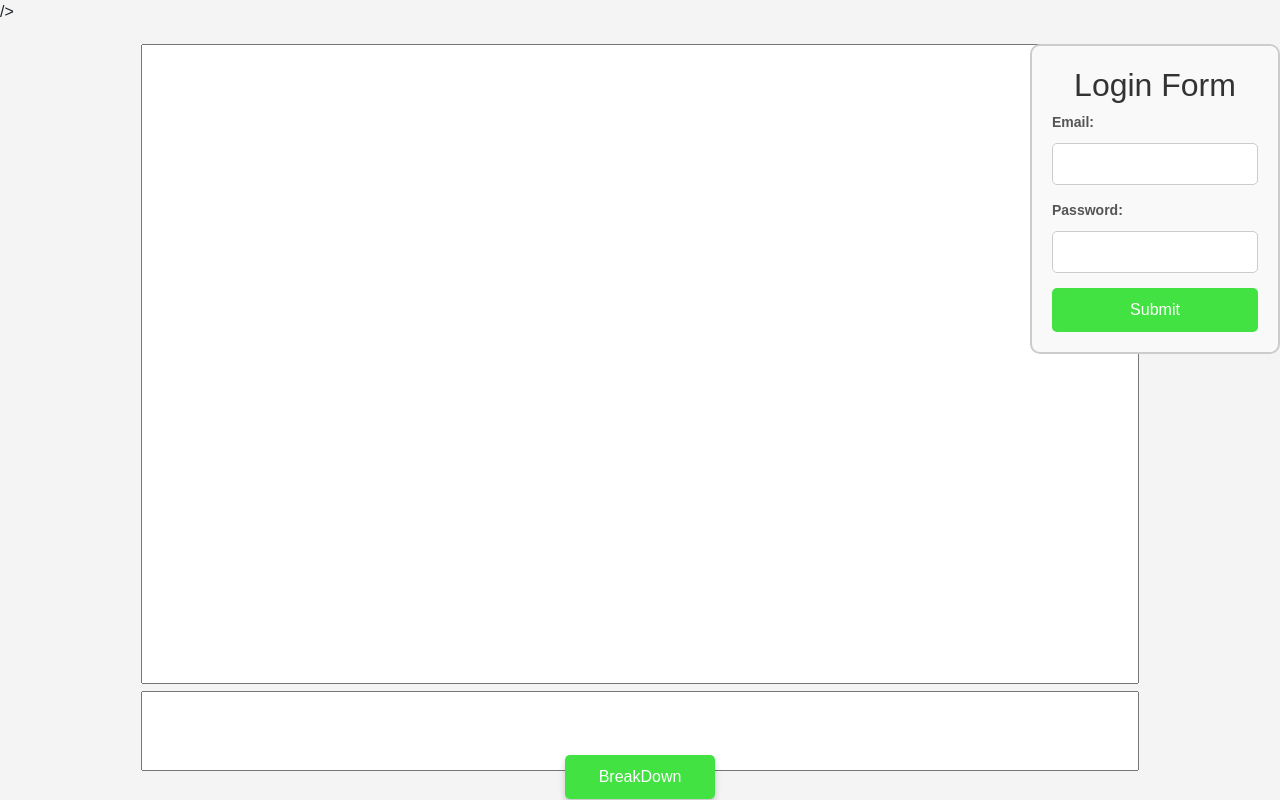
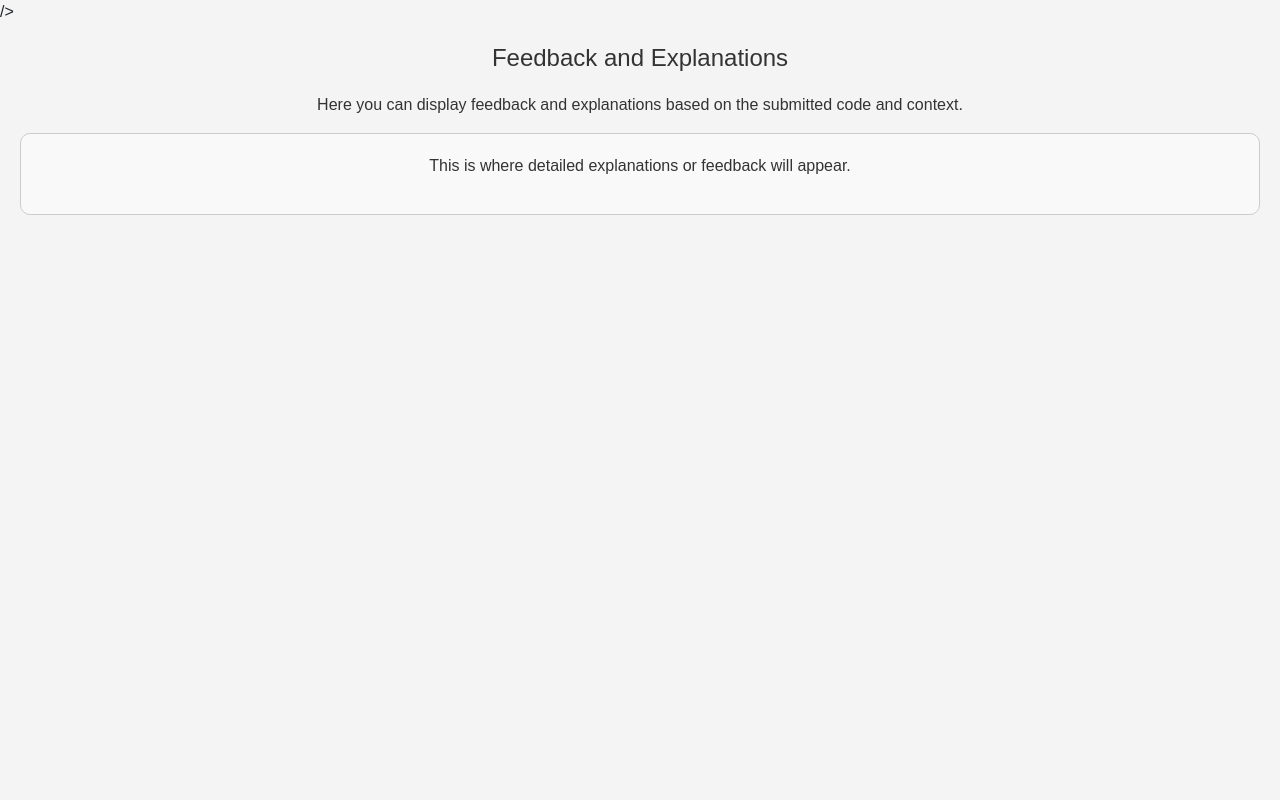
Before and after one commit to COS420-Fall24/TeamH, a React (Create React App) app in the folder nocom/: page /feedback in a window 1280 px wide. Shown: the top 800 px of the page. Built offline with nearby package versions, Linux system fonts and the light colour scheme.

Commit message:
linked breakdown to feedback

```diff
--- a/nocom/package.json
+++ b/nocom/package.json
@@ -14,6 +14,7 @@
     "@fortawesome/fontawesome-free": "^6.7.1",
     "react": "^18.0.0",
     "react-dom": "^18.0.0",
+    "react-router-dom": "^7.0.1",
     "react-scripts": "^5.0.1"
   },
   "browserslist": {
--- a/nocom/src/App.js
+++ b/nocom/src/App.js
@@ -1,17 +1,40 @@
 import React from 'react';
 import './App.css';
-import Input from './Input';
-import LoginWidget from './LoginWidget'; // Your existing login component
-import Account from './Account'; // Updated Account component
+import { BrowserRouter as Router, Routes, Route } from 'react-router-dom';
+import Input from './components/Input';
+import LoginWidget from './components/LoginWidget';
+import Account from './components/Account';
+import Feedback from './components/Feedback/Feedback'; // Import the new Feedback screen
 import '@fortawesome/fontawesome-free/css/all.min.css';
 
 const App = () => {
   return (
-    <div>
-      <LoginWidget />
-      <Account /> {/* Account now handles its own interactions (dropdown or modal) */}
-      <Input />
-    </div>
+    <Router>
+      <Routes>
+        {/* Input screen route */}
+        <Route
+          path="/"
+          element={
+            <div>
+              <LoginWidget />
+              <Account />
+              <Input />
+            </div>
+          }
+        />
+
+        {/* Feedback/Explanations screen route */}
+        <Route
+          path="/feedback"
+          element={
+            <div>
+              <Account />
+              <Feedback />
+            </div>
+          }
+        />
+      </Routes>
+    </Router>
   );
 };
 
--- /dev/null
+++ b/nocom/src/components/Feedback/Feedback.css
@@ -0,0 +1,18 @@
+.feedback {
+    text-align: center;
+    padding: 20px;
+    font-family: Arial, sans-serif;
+    color: #333;
+  }
+
+  .feedback h1 {
+    font-size: 24px;
+    margin-bottom: 20px;
+  }
+
+  .feedback-content {
+    padding: 20px;
+    background-color: #f9f9f9;
+    border: 1px solid #ccc;
+    border-radius: 10px;
+  }
--- /dev/null
+++ b/nocom/src/components/Feedback/Feedback.js
@@ -0,0 +1,18 @@
+import React from 'react';
+import './Feedback.css';
+
+function Feedback() {
+  return (
+    <div className="feedback">
+      <h1>Feedback and Explanations</h1>
+      <p>Here you can display feedback and explanations based on the submitted code and context.</p>
+
+      {/* Add more components or functionality as needed */}
+      <div className="feedback-content">
+        <p>This is where detailed explanations or feedback will appear.</p>
+      </div>
+    </div>
+  );
+}
+
+export default Feedback;
--- a/nocom/src/Input.js
+++ b/nocom/src/components/Input.js
@@ -1,8 +1,10 @@
 import React from 'react';
 import './Input.css';
+import { useNavigate } from 'react-router-dom';
 import InputBox from './InputBox';
 
 function Input(){
+  const navigate = useNavigate();
   function handleSubmit(e) {
     // Prevent the browser from reloading the page
     e.preventDefault();
@@ -15,6 +17,8 @@ function Input(){
     const formJson = Object.fromEntries(formData.entries());
     //remove later
     console.log(formJson);
+    // Navigate to the Feedback/Explanations screen
+    navigate('/feedback');
   }
 
   return(
```
Also changed, not shown: nocom/src/components/Account.css (renamed from nocom/src/Account.css), nocom/src/components/Account.js (renamed from nocom/src/Account.js), nocom/src/components/Input.css (renamed from nocom/src/Input.css), nocom/src/components/InputBox.css (renamed from nocom/src/InputBox.css), nocom/src/components/InputBox.js (renamed from nocom/src/InputBox.js), nocom/src/components/LoginWidget.css (renamed from nocom/src/LoginWidget.css), nocom/src/components/LoginWidget.js (renamed from nocom/src/LoginWidget.js), 1 other file (tests, documents, lock files or other folders).
